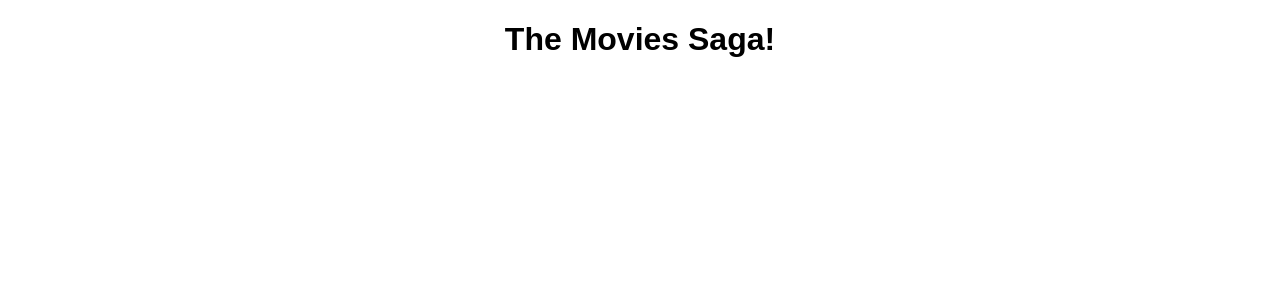
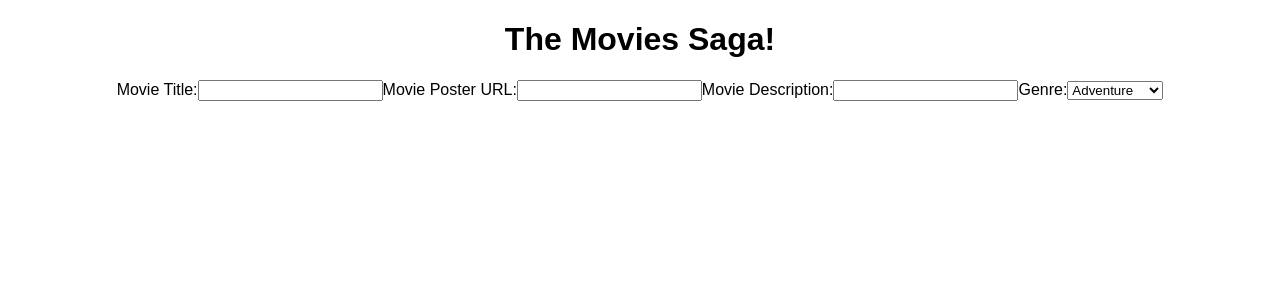
Before and after one commit to ChrisCantoni/weekend-movie-sagas, a React (Create React App) app: page /#/add in a window 1280 px wide. Shown: the top 300 px of the page. Built offline with nearby package versions, Linux system fonts and the light colour scheme.

Commit message:
Added AddMovie component.

```diff
--- /dev/null
+++ b/src/components/AddMovie/AddMovie.jsx
@@ -0,0 +1,52 @@
+import react, {useState} from 'react';
+
+
+function AddMovie() {
+
+let [newTitle, setTitle] = useState('');
+let [newImage, setImage] = useState('');
+let [newDesc, setDesc] = useState('');
+
+const handleTitleChange = (event) => {
+    setTitle(event.target.value)
+}
+
+const handleImageChange = (event) => {
+    setImage(event.target.value)
+}
+
+const handleDescChange = (event) => {
+    setDesc(event.target.value)
+}
+
+
+const addNewMovie = () => {
+
+    // Here's where we'll send the new info to server
+}
+
+// ! Axios GET for genres and then use a .map to list them!
+
+    return (
+        <div>
+            <form onSubmit={addNewMovie}>
+                <label>Movie Title:</label>
+                <input value={newTitle} onChange={handleTitleChange}/>
+                <label>Movie Poster URL:</label>
+                <input value={newImage} onChange={handleImageChange}/>
+                <label>Movie Description:</label>
+                <input value={newDesc} onChange={handleDescChange}/>
+                <label for="Genre">Genre:</label>
+                <select name="Genre">
+                    <option value="Adventure">Adventure</option>
+                    <option value="Animated">Animated</option>
+                    <option value="Biographical">Biographical</option>
+                    <option value="Comedy">Comedy</option>
+                </select>
+            </form>
+        </div>
+
+    )
+}
+
+export default AddMovie;
--- a/src/components/App/App.js
+++ b/src/components/App/App.js
@@ -1,6 +1,7 @@
 import {HashRouter as Router, Route} from 'react-router-dom';
 import './App.css';
-import MovieList from '../MovieList/MovieList'
+import MovieList from '../MovieList/MovieList';
+import AddMovie from '../AddMovie/AddMovie.jsx';
 
 function App() {
   return (
@@ -12,7 +13,9 @@ function App() {
         </Route>
 
         {/* Details page */}
-
+        <Route exact path="/add">
+          <AddMovie />
+        </Route>
         {/* Add Movie page */}
       </Router>
     </div>
```
Also changed, not shown: 1 other file (tests, documents, lock files or other folders).
